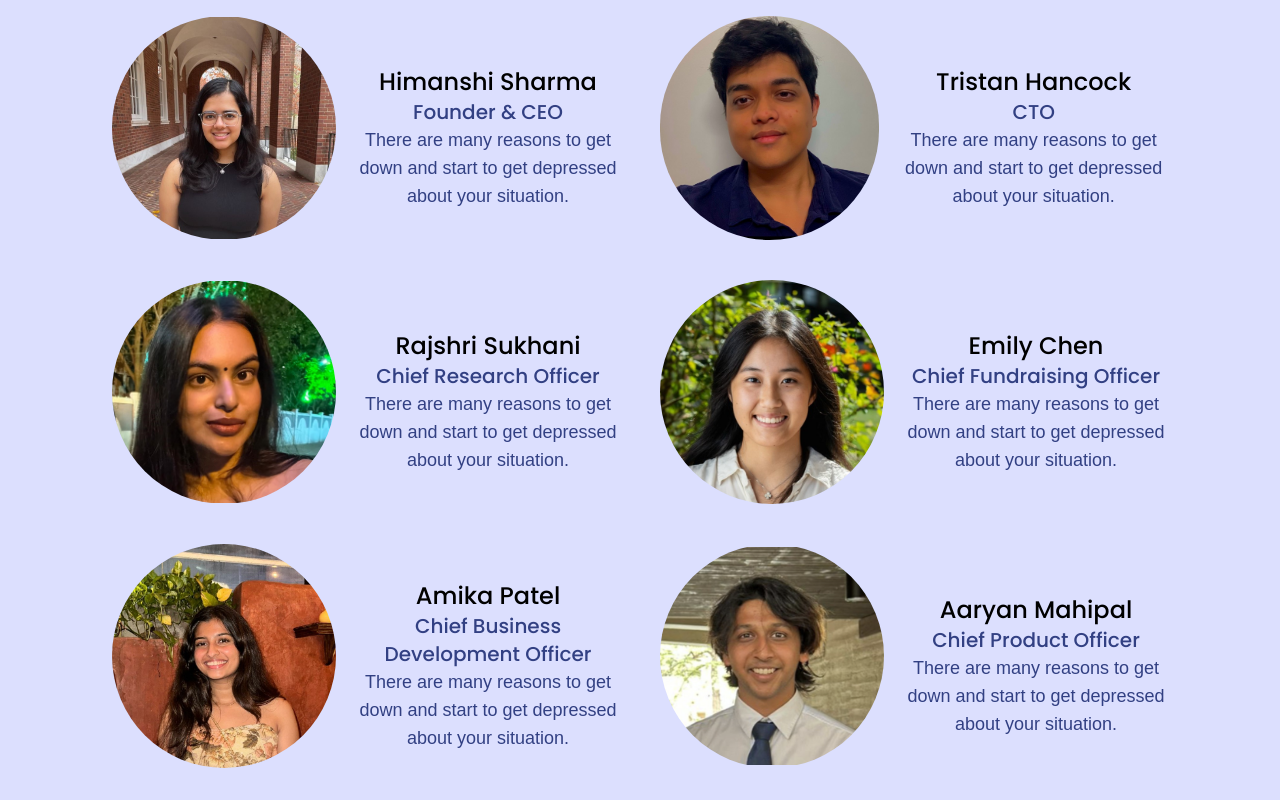
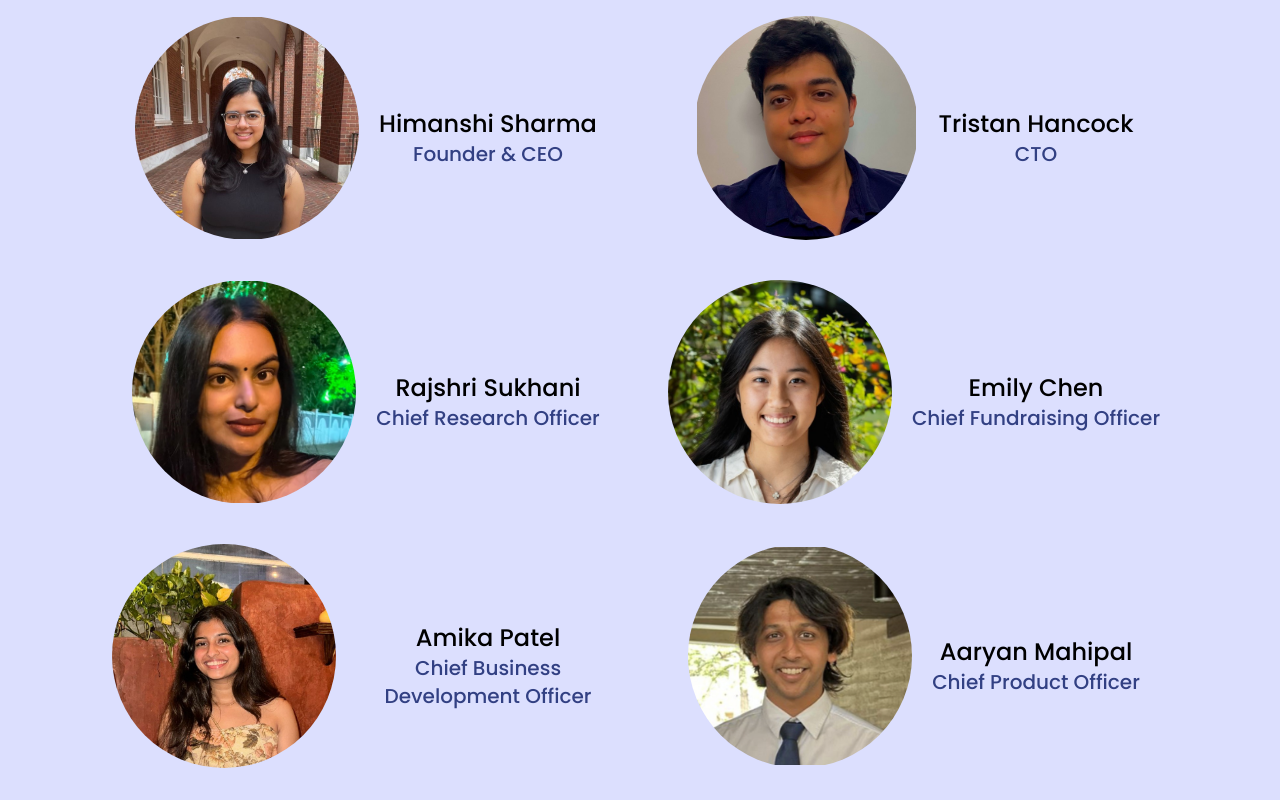
Before and after one commit to Tristan-Hancock/Ovelia-website, a React (Vite) app: page /about in a window 1280 px wide. Shown: the part 1240-2040 px from the top of the page. Built offline with nearby package versions, Linux system fonts and the light colour scheme.

Commit message:
updated about and removed

```diff
--- a/src/pages/About.jsx
+++ b/src/pages/About.jsx
@@ -20,56 +20,56 @@ const About = () => {
       name: "Himanshi Sharma",
       role: "Founder & CEO",
       description:
-        "There are many reasons to get down and start to get depressed about your situation.",
+        "",
       image: team_member_1,
     },
     {
       name: "Tristan Hancock",
       role: "CTO",
       description:
-        "There are many reasons to get down and start to get depressed about your situation.",
+        "",
       image: team_member_2,
     },
     {
       name: "Rajshri Sukhani",
       role: "Chief Research Officer",
       description:
-        "There are many reasons to get down and start to get depressed about your situation.",
+        "",
       image: team_member_3,
     },
     {
       name: "Emily Chen",
       role: "Chief Fundraising Officer",
       description:
-        "There are many reasons to get down and start to get depressed about your situation.",
+        "",
       image: team_member_4,
     },
     {
       name: "Amika Patel",
       role: "Chief Business Development Officer",
       description:
-        "There are many reasons to get down and start to get depressed about your situation.",
+        "",
       image: team_member_5,
     },
     {
       name: "Aaryan Mahipal",
       role: "Chief Product Officer",
       description:
-        "There are many reasons to get down and start to get depressed about your situation.",
+        "",
       image: team_member_6,
     },
     {
       name: "Nuha Contractor",
       role: "Chief Design Officer",
       description:
-        "There are many reasons to get down and start to get depressed about your situation.",
+        "",
       image: image,
     },
     {
       name: "Heet Jaiswal",
       role: "Chief Insights Officer",
       description:
-        "There are many reasons to get down and start to get depressed about your situation.",
+        "",
       image: team_member_8,
     },
   ];
@@ -79,21 +79,21 @@ const About = () => {
       name: "Dr. James Segars",
       role: "Director, Division of Women's Health Research, Johns Hopkins Medicine",
       description:
-        "There are many reasons to get down and start to get depressed about your situation.",
+        "",
       image: advisor_image_1,
     },
     {
       name: "Dr. Bhuchitra Singh",
       role: "Director of Clinical Research, Seegars Jones Laboratory, Johns Hopkins Medicine",
       description:
-        "There are many reasons to get down and start to get depressed about your situation.",
+        "",
       image: advisor_image_2,
     },
     {
       name: "Ashley Duque Kienzle",
       role: "CEO, Almma Health",
       description:
-        "There are many reasons to get down and start to get depressed about your situation.",
+        "",
       image: advisor_image_3,
     },
 
```
